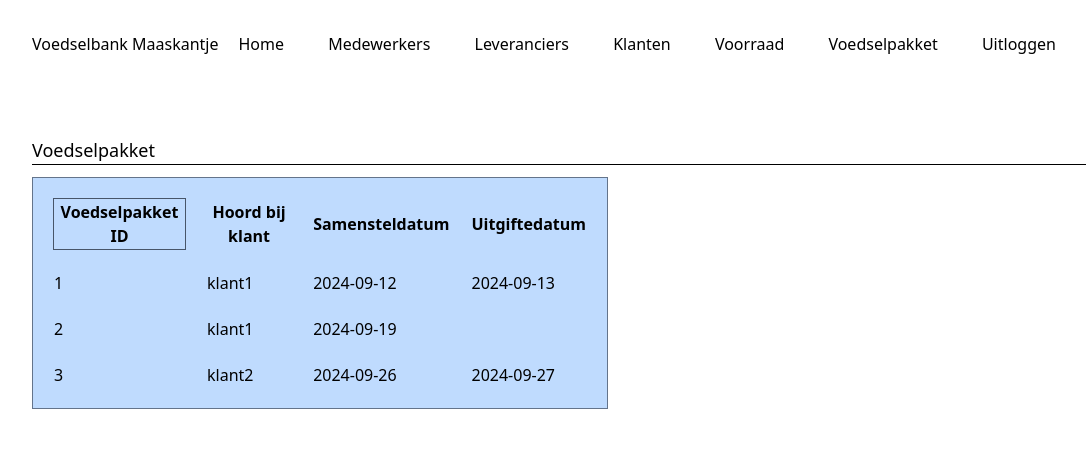
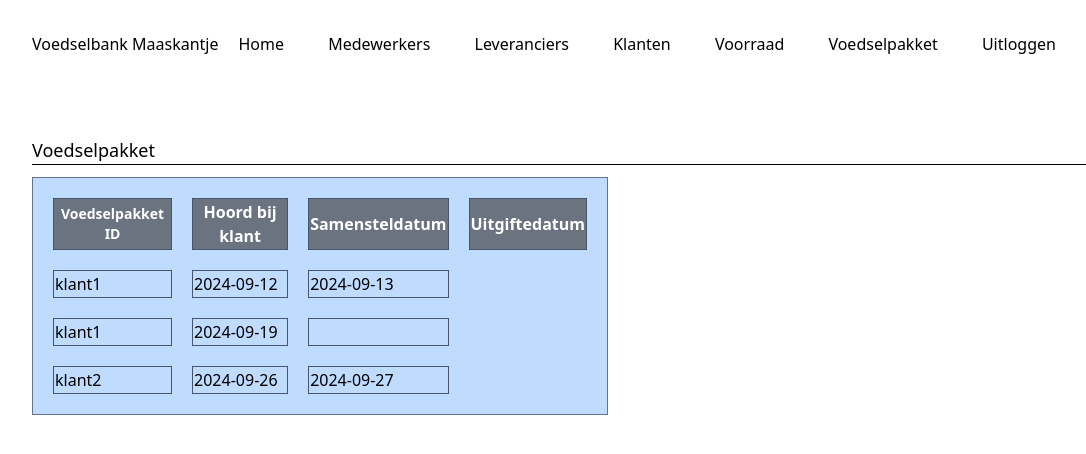
Before and after one commit to CrimsonPrinces/Examen-Project, a PHP site: page /Voedselpakket.php in a window 1280 px wide. Shown: the top 454 px of the page, without its empty margins (0-1086 px from the left). Run offline with PHP 8.4, Linux system fonts and the light colour scheme; a user stored in the database is signed in; data comes from the database, SQL or seed files in the repository; some libraries are stand-ins or nearby versions.

Commit message:
Basic designs for table needs to be recplicated to other tables

```diff
--- a/Switches.php
+++ b/Switches.php
@@ -4,7 +4,7 @@
 
 switch($_SESSION["usertype"]){
     case 1:
-    echo "<a href='Medewerker.php' class= 'mx-5'> Medewerkers </a>";
+    echo "<a href='Medewerker.php' class= 'mx-5 hover:bg-blue-200'> Medewerkers </a>";
     echo "<a href='Leverancier.php' class= 'mx-5'> Leveranciers </a>";
     echo "<a href='Klanten.php' class='mx-5'> Klanten </a>";
     echo "<a href='Voorraad.php' class='mx-5'> Voorraad </a>";
--- a/Voedselpakket.php
+++ b/Voedselpakket.php
@@ -33,13 +33,13 @@
 
 
 <div class="max-w-xl">
-    <form method="post" class="flexbox bg-blue-200 w-auto">
+    <form method="post" class="flexbox bg-blue-200 w-auto text-white    ">
         <table class="border-separate border-spacing-5 border border-slate-500 ">
             <tr>
-                <th class=" border border-slate-600">Voedselpakket ID</th>
-                <th class="border-slate-600">Hoord bij klant</th>
-                <th class="border-slate-600">Samensteldatum</th>
-                <th class="border-slate-600">Uitgiftedatum</th>
+                <th class=" border border-slate-600 bg-gray-500 text-sm">Voedselpakket ID</th>
+                <th class=" border border-slate-600 bg-gray-500 text-base">Hoord bij klant</th>
+                <th class=" border border-slate-600 bg-gray-500 text-base">Samensteldatum</th>
+                <th class=" border border-slate-600 bg-gray-500 text-base">Uitgiftedatum</th>
             </tr>
                 <?php
                     $prevVoedselpakket = null;
@@ -50,10 +50,10 @@
                         while ($row = $result->fetch(PDO::FETCH_ASSOC)) {
                             if ($row["idvoedselpakket"] != $prevVoedselpakket) {
                                 echo "<tr>";
-                                echo "<td class='border-slate-700'>" . $row["idvoedselpakket"] . "</td>";
-                                echo "<td>" . $row["naam"] . "</td>";
-                                echo "<td>" . $row["samensteldatum"] . "</td>";
-                                echo "<td>" . $row["uitgiftedatum"] . "</td>";
+                                echo "<td class='border border-slate-600 text-black >" . $row["idvoedselpakket"] . "</td>";
+                                echo "<td class='border border-slate-600 text-black'>" . $row["naam"] . "</td>";
+                                echo "<td class='border border-slate-600 text-black'>" . $row["samensteldatum"] . "</td>";
+                                echo "<td class='border border-slate-600 text-black'>" . $row["uitgiftedatum"] . "</td>";
                                 echo "</tr>";
                             }
                             $prevVoedselpakket = $row["idvoedselpakket"];
```
